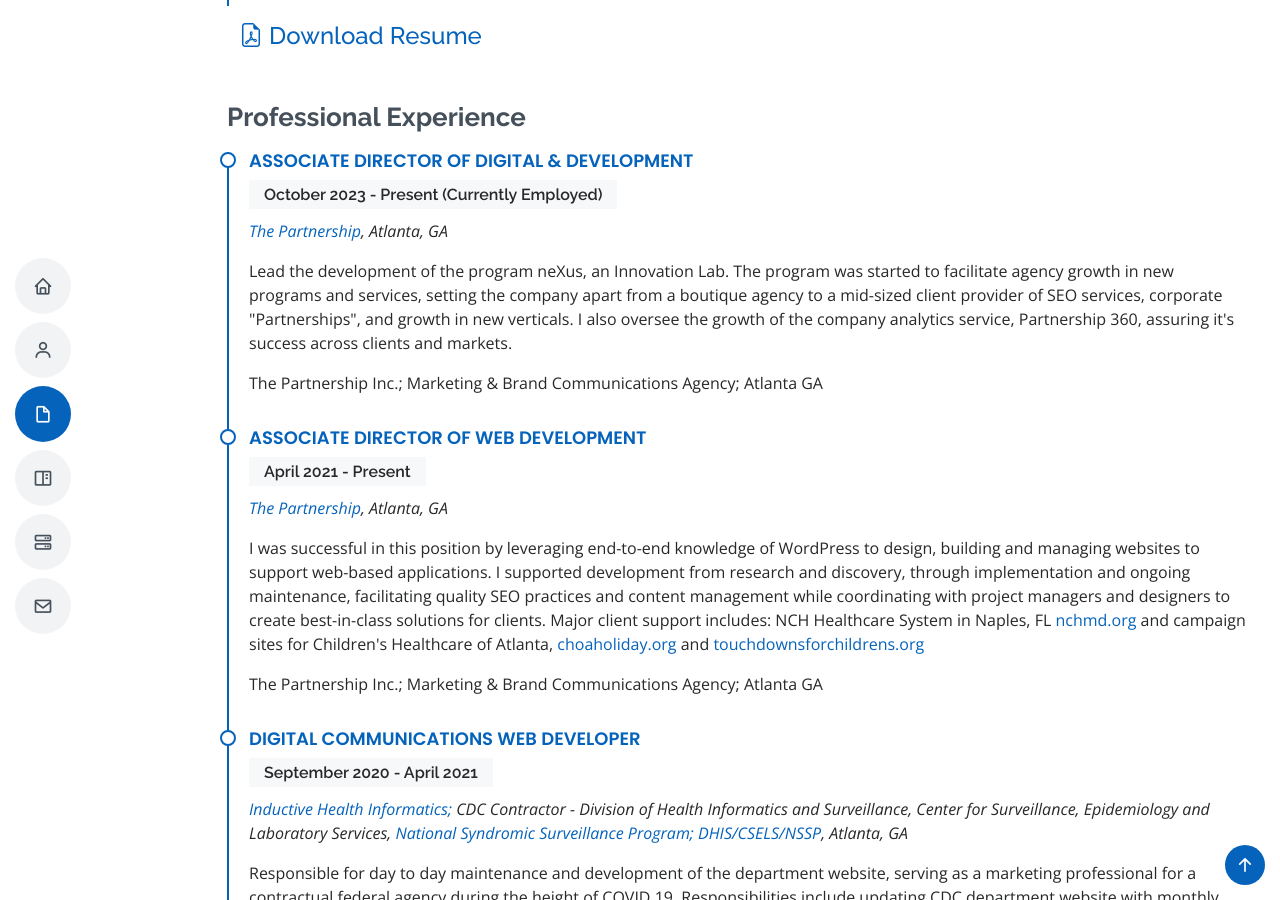
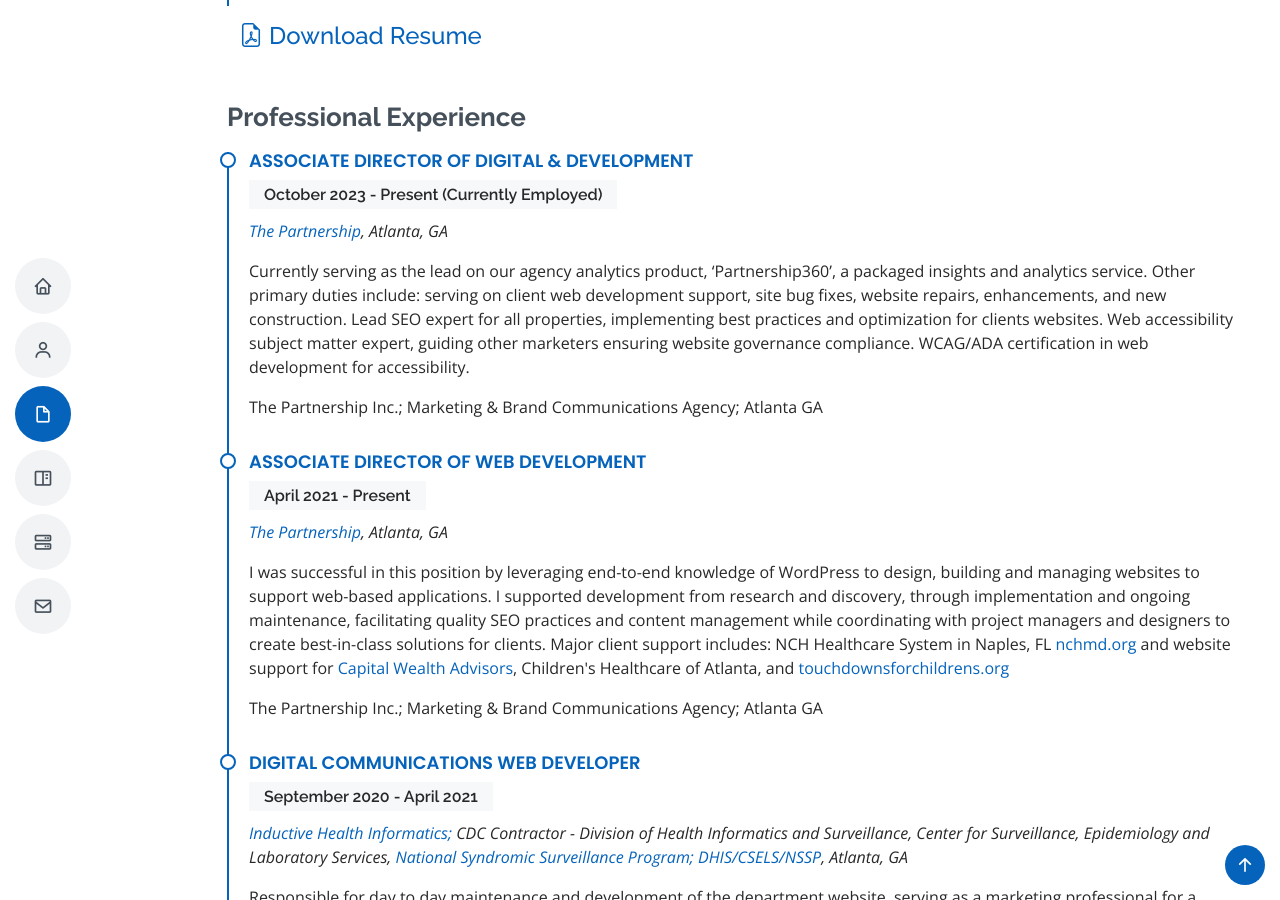
Before and after one commit to bellatl/westatlantaweb.com, a Jekyll site: the page built from index.html, in a window 1280 px wide and 900 px high, scrolled down 2494 px. Built offline with Jekyll 4.4.1, drawn with Linux system fonts in a browser that asks for light colours; some web fonts are replaced.

Commit message:
110324_1

```diff
--- a/index.html
+++ b/index.html
@@ -437,14 +437,14 @@
               <h4>Associate Director of Digital & Development</h4>
               <h5>October 2023 - Present (Currently Employed)</h5>
               <p><em><a href="https://thepartnership.com" target="_blank">The Partnership</a>, Atlanta, GA </em></p>
-              <p>Lead the development of the program neXus, an Innovation Lab. The program was started to facilitate agency growth in new programs and services, setting the company apart from a boutique agency to a mid-sized client provider of SEO services, corporate "Partnerships", and growth in new verticals. I also oversee the growth of the company analytics service, Partnership 360, assuring it's success across clients and markets.</p>
+              <p>Currently serving as the lead on our agency analytics product, ‘Partnership360’, a packaged insights and analytics service. Other primary duties include: serving on client web development support, site bug fixes, website repairs, enhancements, and new construction. Lead SEO expert for all properties, implementing best practices and optimization for clients websites. Web accessibility subject matter expert, guiding other marketers ensuring website governance compliance. WCAG/ADA certification in web development for accessibility.</p>
               <p>The Partnership Inc.; Marketing & Brand Communications Agency; Atlanta GA</p>
             </div>
             <div class="resume-item">
               <h4>Associate Director of Web Development</h4>
               <h5>April 2021 - Present</h5>
               <p><em><a href="https://thepartnership.com" target="_blank">The Partnership</a>, Atlanta, GA </em></p>
-              <p>I was successful in this position by leveraging end-to-end knowledge of WordPress to design, building and managing websites to support web-based applications. I supported development from research and discovery, through implementation and ongoing maintenance, facilitating quality SEO practices and content management while coordinating with project managers and designers to create best-in-class solutions for clients. Major client support includes: NCH Healthcare System in Naples, FL <a href="https://nchmd.org" target="_blank">nchmd.org</a> and campaign sites for Children's Healthcare of Atlanta, <a href="https://choaholiday.org" target="_blank">choaholiday.org</a> and <a href="https://touchdownsforchildrens.org" target="_blank">touchdownsforchildrens.org</a></p>
+              <p>I was successful in this position by leveraging end-to-end knowledge of WordPress to design, building and managing websites to support web-based applications. I supported development from research and discovery, through implementation and ongoing maintenance, facilitating quality SEO practices and content management while coordinating with project managers and designers to create best-in-class solutions for clients. Major client support includes: NCH Healthcare System in Naples, FL <a href="https://nchmd.org" target="_blank">nchmd.org</a> and website support for <a href="https://www.capitalwealthadvisors.com" target="_blank">Capital Wealth Advisors</a>, <a href="https://choaholiday.org" target="_blank"></a>Children's Healthcare of Atlanta</a>, and <a href="https://touchdownsforchildrens.org" target="_blank">touchdownsforchildrens.org</a></p>
               <p>The Partnership Inc.; Marketing & Brand Communications Agency; Atlanta GA</p>
             </div>
             <div class="resume-item">
```
